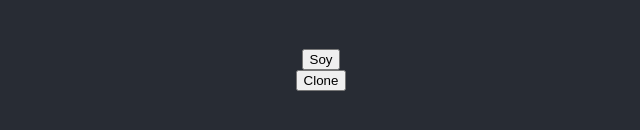
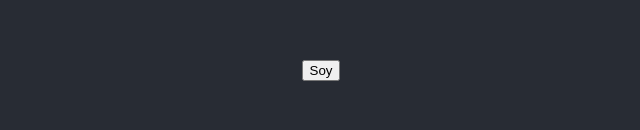
Before and after one commit to cesarrm5/GitTest, a React (Create React App) app: page / in a window 1280 px wide. Shown: the part 362-492 px from the top of the page, without its empty margins (319-959 px from the left). Built offline with nearby package versions, Linux system fonts and the light colour scheme.

Commit message:
Soy un clone boton

```diff
--- a/src/App.js
+++ b/src/App.js
@@ -6,18 +6,14 @@ function App() {
    const [nombre, setNombre] = useState('')
 
   const llamaFabian = () =>{
-    setNombre("Soy")
-  }
-  const llamaTesi = () =>{
-    setNombre("Clone")
+    setNombre("Soy un Clone")
   }
 
   return (
     <div className="App">
       <header className="App-header">
         <h2>{nombre}</h2>
-        <button onClick={llamaTesi}>Soy</button>
-        <button onClick={llamaFabian}>Clone</button>
+        <button onClick={llamaFabian}>Soy</button>
       </header>
     </div>
   );
```
